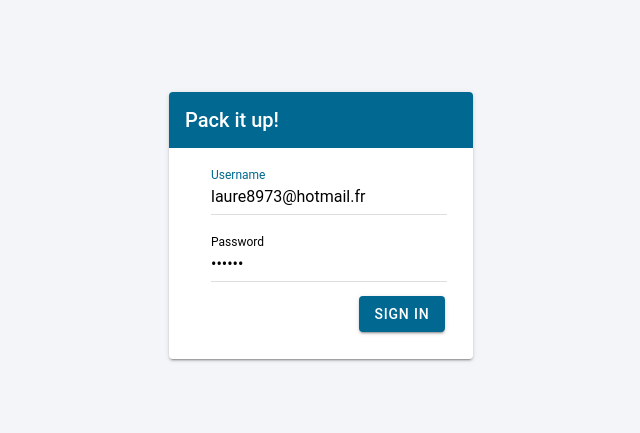
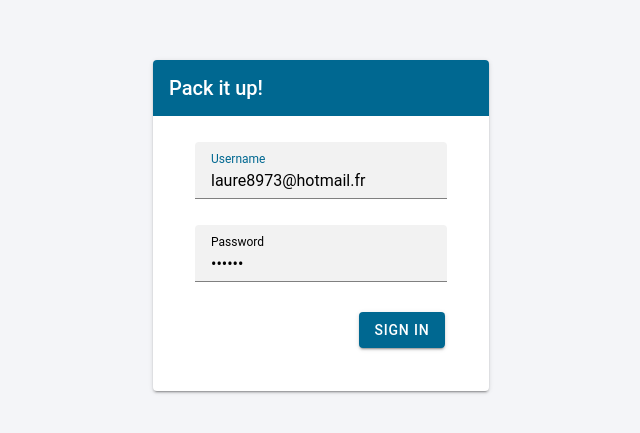
Before and after one commit to multicolaure/packitup-ionic-react, a React (Create React App) app: page /category in a window 1280 px wide. Shown: the part 175-608 px from the top of the page, without its empty margins (319-959 px from the left). Built offline with nearby package versions, Linux system fonts and the light colour scheme; no server answers.

Commit message:
style: improve style and use solid forms

```diff
--- a/src/category/list/CategoryListItem.tsx
+++ b/src/category/list/CategoryListItem.tsx
@@ -32,7 +32,7 @@ export default function CategoryListItem({category, dragHandleOptions, readRoute
 
     return (
         <IonItemSliding>
-            <IonItem routerLink={hasEditRights ? editRoute : (hasReadRights ? readRoute : undefined)}
+            <IonItem lines="full" routerLink={hasEditRights ? editRoute : (hasReadRights ? readRoute : undefined)}
             routerDirection="forward">
                 <IonLabel>
                     {category.name}
--- a/src/category/upsert/CategoryForm.tsx
+++ b/src/category/upsert/CategoryForm.tsx
@@ -5,6 +5,7 @@ import { Category, CategorySchema } from "../category";
 import { useEffect } from "react";
 import { useForm, Controller } from "react-hook-form";
 import { zodResolver } from '@hookform/resolvers/zod';
+import FormRow from "../../ui/form/FormRow";
 
 
 type CategoryFormProps = {
@@ -38,9 +39,8 @@ export default function CategoryForm(props: CategoryFormProps) {
 
     return (
         <form onSubmit={handleSubmit(onSave)}>
-            <IonGrid>
-                <IonRow>
-                    <IonCol>
+            <IonGrid style={{maxWidth: '450px'}}>
+                <FormRow>
                     <Controller
                         name="icon"
                         control={control}
@@ -50,26 +50,21 @@ export default function CategoryForm(props: CategoryFormProps) {
                         label="Icon *"
                         title="Choose the category icon"></IconPickerModal>}
                     />
-                    </IonCol>
-                </IonRow>
-                <IonRow>
-                    <IonCol>
-                        <IonItem>
+                </FormRow>
+                <FormRow>
                     <Controller
                         name="name"
                         control={control}
-                                render={({field}) => <IonInput
+                        render={({field}) => <IonItem fill="solid"><IonInput
                             label="Name *"
                             labelPlacement="floating"
                             debounce={200}
                             value={field.value}
                             onIonInput={e => field.onChange(e.detail.value!)}
                             onBlur={field.onBlur}
-                                    clearInput></IonInput>}
+                            clearInput></IonInput></IonItem>}
                     />
-                        </IonItem>
-                    </IonCol>
-                </IonRow>
+                </FormRow>
                 {props.errorMessage && <IonRow><IonText color="danger" class="ion-padding">{props.errorMessage}</IonText></IonRow> }
                 <IonRow>
                     <IonCol class="piu-content-end">
--- /dev/null
+++ b/src/ui/form/FormRow.tsx
@@ -0,0 +1,14 @@
+import { IonRow, IonCol } from "@ionic/react"
+import { ReactNode } from "react"
+
+type FormRowProps = {
+    children: ReactNode,
+}
+
+export default function FormRow({children}: FormRowProps) {
+    return (
+        <IonRow class="ion-padding-bottom">
+            <IonCol>{children}</IonCol>
+        </IonRow>
+    )
+}
--- a/src/ui/icon/picker/IconPickerModal.tsx
+++ b/src/ui/icon/picker/IconPickerModal.tsx
@@ -28,7 +28,7 @@ export function IconPickerModal(props: IconPickerModalProps) {
 
     return (
         <>
-            <IonItem button lines="full"
+            <IonItem button lines="full" fill="solid"
                 onClick={() => setVisible(true)}>
                 <IonLabel>{props.label ?? "Choose your icon"}</IonLabel>
                 {currentIcon &&
--- a/src/user/UserMenuWidget.tsx
+++ b/src/user/UserMenuWidget.tsx
@@ -11,7 +11,7 @@ export default function UserMenuWidget(props: UserMenuWidgetProps) {
     const photoUrl = props.user?.photoUrl ?? require('../assets/navigation/profile-user.png');
 
     return (
-        <IonItem>
+        <IonItem lines="full">
             <IonAvatar slot="start">
                 <img src={photoUrl} alt={text}/>
             </IonAvatar>
--- a/src/user/login/LoginForm.tsx
+++ b/src/user/login/LoginForm.tsx
@@ -1,6 +1,7 @@
 import { IonCol, IonGrid, IonInput, IonItem, IonRow, IonText } from '@ionic/react';
 import { useState } from 'react';
 import { useDispatch, useSelector } from 'react-redux';
+import FormRow from '../../ui/form/FormRow';
 import LoadableButton from '../../ui/loading/LoadableButton';
 import { login, selectError, selectLoading, selectProvider } from '../user.slice';
 import { LoginError } from './login.service';
@@ -43,24 +44,20 @@ const LoginForm = () => {
     return (
         <form>
             <IonGrid>
-                <IonRow>
-                    <IonCol>
-                        <IonItem>
+                <FormRow>
+                    <IonItem fill="solid">
                         <IonInput label="Username" labelPlacement="floating"
                             value={username} onIonChange={event => setUsername(event.detail.value ?? '')}
                             autocomplete="email" autofocus={true}></IonInput>
                     </IonItem>
-                    </IonCol>
-                </IonRow>
-                <IonRow>
-                    <IonCol>
-                        <IonItem>
+                </FormRow>
+                <FormRow>
+                    <IonItem fill="solid">
                         <IonInput label="Password" labelPlacement="floating"
                             value={password} onIonChange={event => setPassword(event.detail.value ?? '')}
                             type="password" autocomplete="current-password"></IonInput>
                     </IonItem>
-                    </IonCol>
-                </IonRow>
+                </FormRow>
                 {errorMessage && <IonRow><IonText color="danger" class="ion-padding">{errorMessage}</IonText></IonRow>}
                 <IonRow>
                     <IonCol class="piu-content-end">
--- a/src/user/login/LoginScreen.tsx
+++ b/src/user/login/LoginScreen.tsx
@@ -12,7 +12,9 @@ const LoginScreen: React.FC = () => {
                             <IonCardTitle class="">Pack it up!</IonCardTitle>
                         </IonCardHeader>
                         <IonCardContent>
-                            <LoginForm></LoginForm>
+                            <div className="ion-padding">
+                                <LoginForm/>
+                            </div>
                         </IonCardContent>
                     </IonCard>
                 </main>
```
Lines whose indentation alone changed are shown as unchanged.
